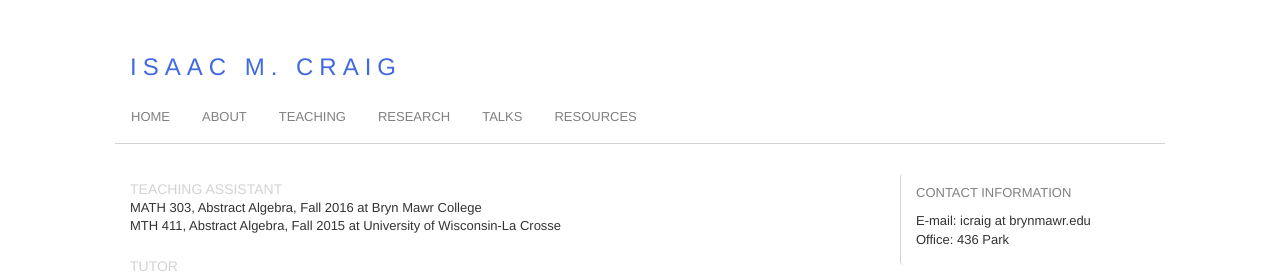
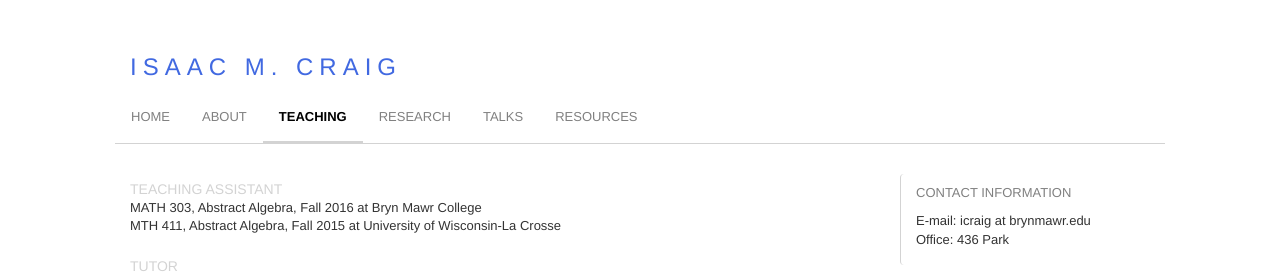
Before and after one commit to isundberg/isaacmc.github.io, a Jekyll site: the page built from teaching/index.html, in a window 1280 px wide. Shown: the top 277 px of the page. Built offline with Jekyll 4.4.1, drawn with Linux system fonts in a browser that asks for light colours.

Commit message:
Update index.css

```diff
--- a/css/index.css
+++ b/css/index.css
@@ -49,8 +49,14 @@ body {
     	text-transform: uppercase;
 }
 
+#navbar li a.active {
+	color: Black;
+	font-weight: bold;
+	border-bottom: 2px solid lightgray;
+}
+
 #navbar li a:hover {
-	color: black;
+	color: RoyalBlue;
 	border-bottom: 2px solid lightgray;
 }
 
```
